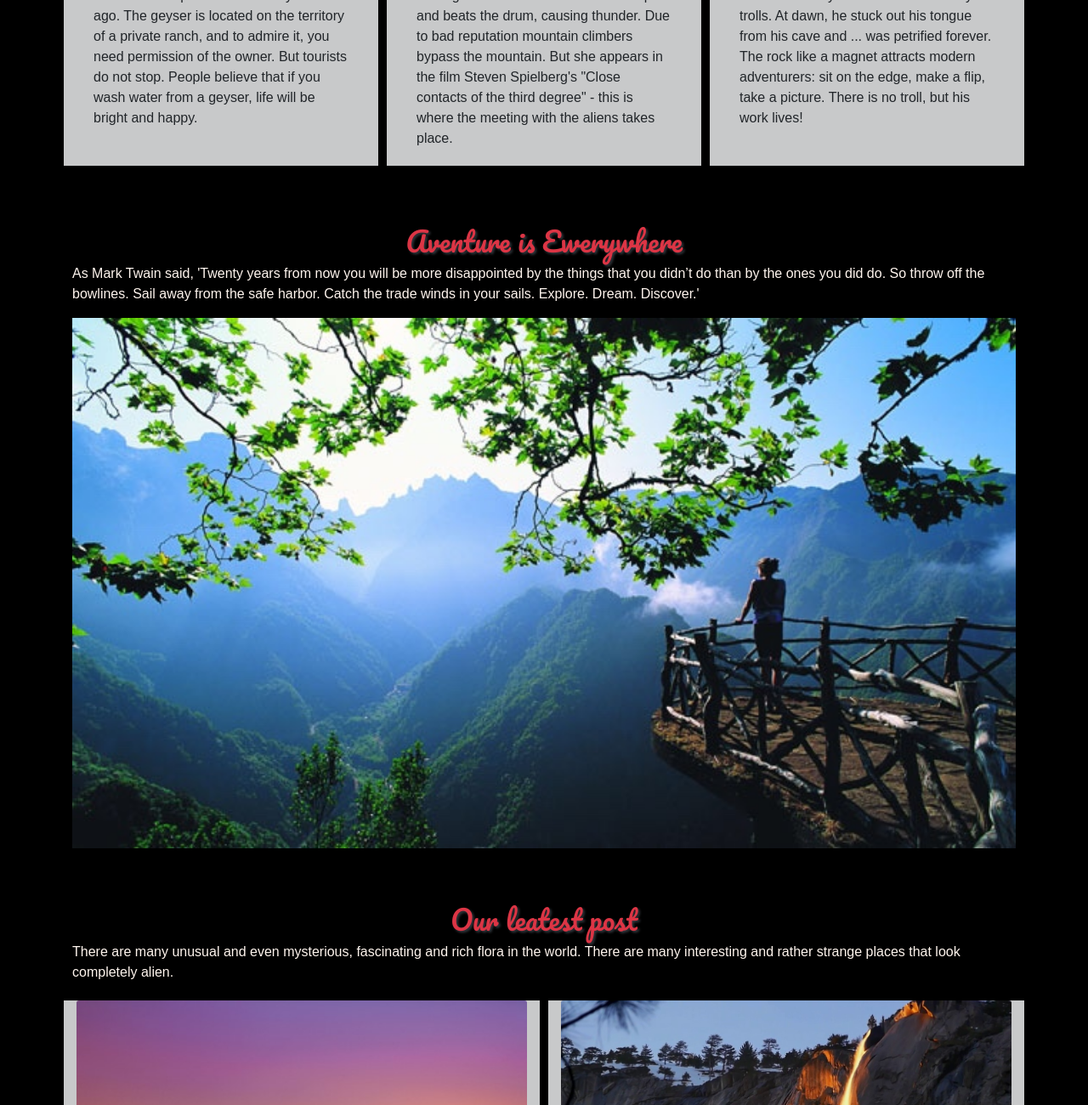
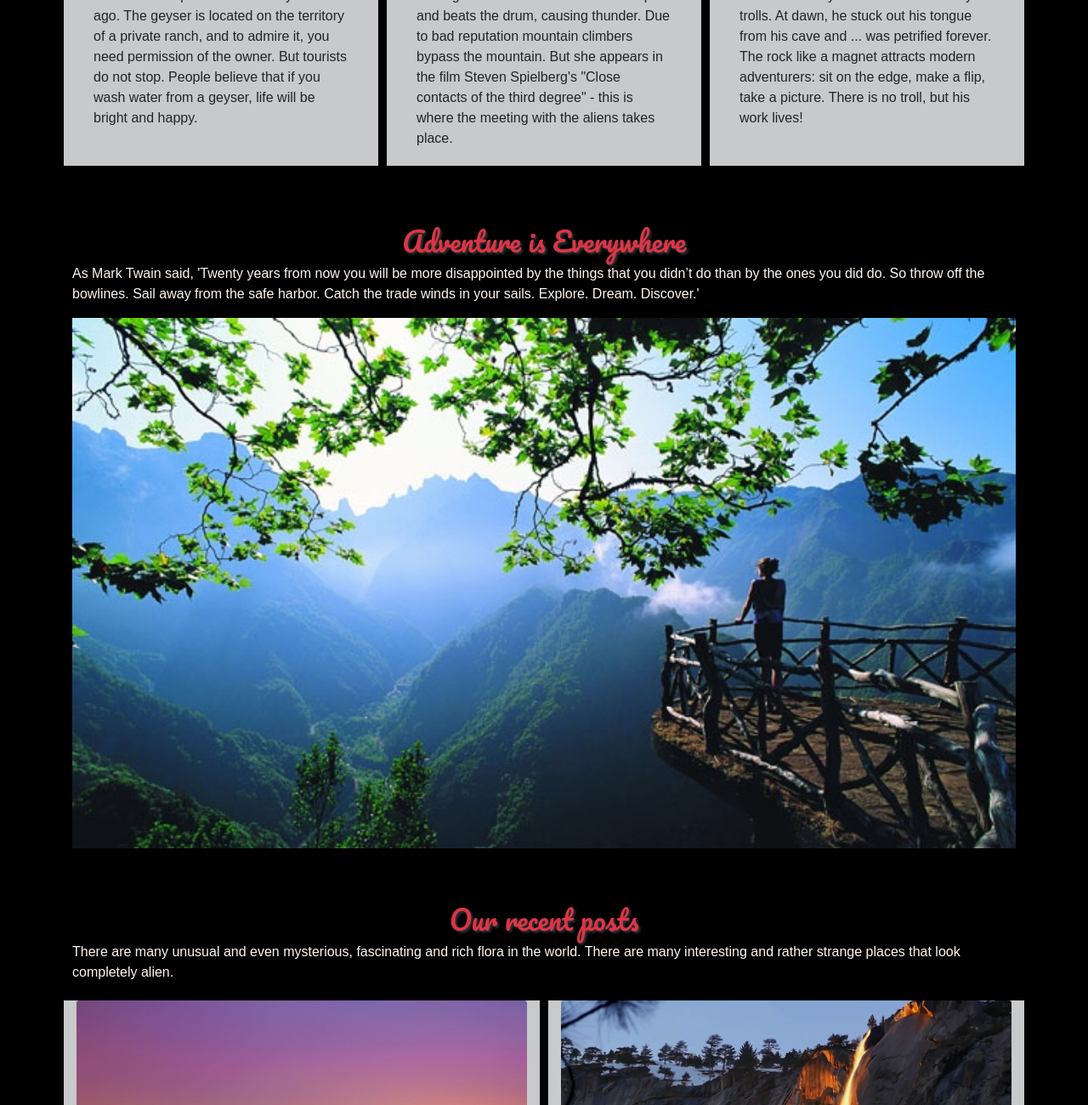
Before and after one commit to AnastasiiaKolodiazhna/demo_project, a plain HTML site: page index.html in a window 1280 px wide. Shown: the part 1037-2337 px from the top of the page at 85% size. Drawn offline with nearby package versions, Linux system fonts and the light colour scheme; a web font is replaced by a local one.

Commit message:
Created initial markup

```diff
--- a/index.html
+++ b/index.html
@@ -80,7 +80,7 @@
 
         <section class="sec2" id="adventure">
             <div>
-                <h2>Aventure is Ewerywhere</h2>
+                <h2>Adventure is Everywhere</h2>
                 <p class="main">As Mark Twain said, 'Twenty years from now you will be more disappointed by the things that you didn’t do than by the ones you did do. So throw off the bowlines. Sail away from the safe harbor. Catch the trade winds in your sails. Explore.
                     Dream. Discover.'</p>
 
@@ -102,7 +102,7 @@
         </section>
 
         <section class="blog" id="blog">
-            <h2>Our leatest post</h2>
+            <h2>Our recent posts</h2>
             <p class="main">There are many unusual and even mysterious, fascinating and rich flora in the world. There are many interesting and rather strange places that look completely alien.</p>
 
             <div class="placeBox row">
```
